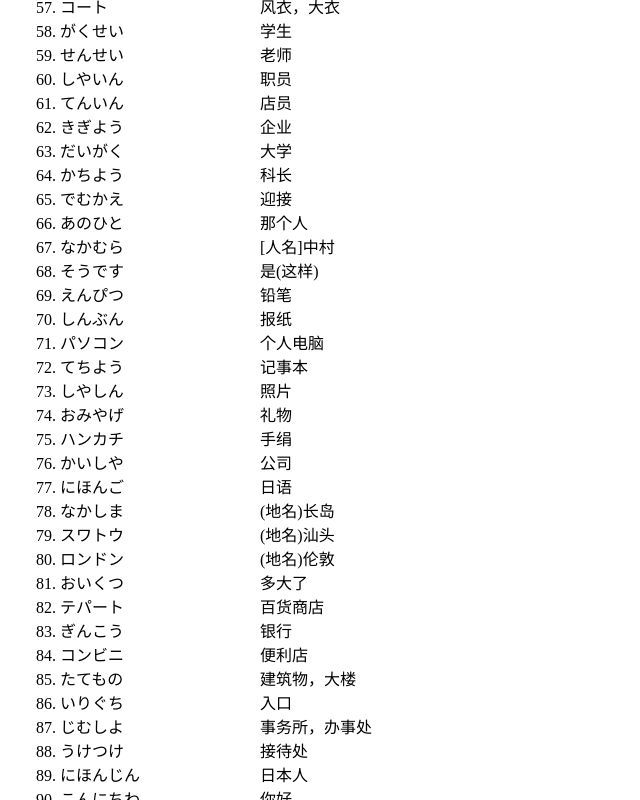
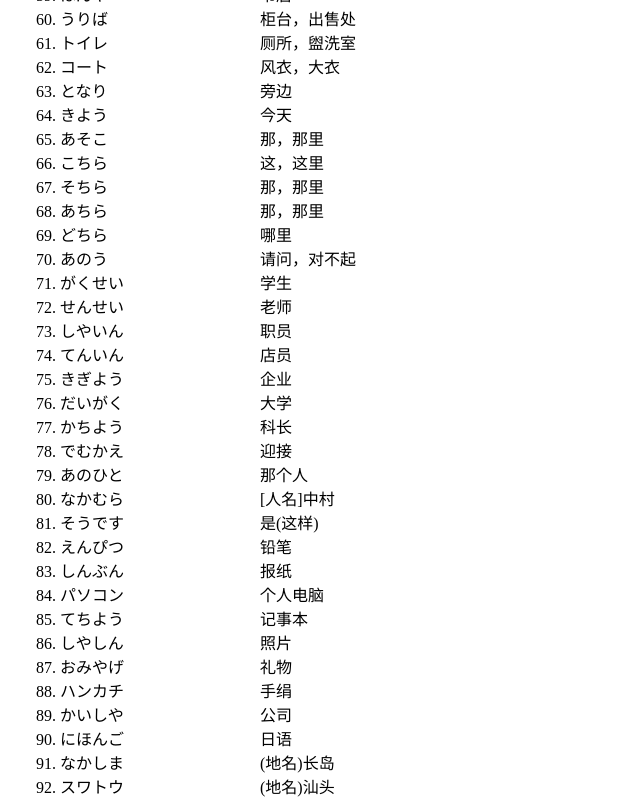
Before and after one commit to cazser/JapanesWordList, a Vue app: page / in a window 1280 px wide. Shown: the part 1520-2320 px from the top of the page, without its empty margins (0-640 px from the left). Built offline with nearby package versions, Linux system fonts and the light colour scheme.

Commit message:
新标日第3课&&142个单词打卡

```diff
--- a/src/App.vue
+++ b/src/App.vue
@@ -113,7 +113,8 @@ const onPlay=()=>{
 
 <style scoped>
 .wordList{
-  margin: 60px;
+  margin-left: 60px;
+  margin-right: 60px;
 }
 .wordListCell{
   min-width: 200px;
--- a/src/WordList.js
+++ b/src/WordList.js
@@ -122,6 +122,29 @@ const wordList=[
 {"日文":"ふく", "中文":"衣服"},
 {"日文":"エスカレータ", "中文":"自动扶梯"},
 {"日文":"コート", "中文":"风衣，大衣"},
+{"日文":"デジカメ", "中文":"数码相机"},
+{"日文":"くに", "中文":"国家"},
+{"日文":"ちぞ", "中文":"地图"},
+{"日文":"となり", "中文":"旁边"},
+{"日文":"しゆうへん", "中文":"周边"},
+{"日文":"きよう", "中文":"今天"},
+{"日文":"すいようび", "中文":"星期三"},
+{"日文":"もくようび", "中文":"星期四"},
+{"日文":"ここ", "中文":"这，这里"},
+{"日文":"そこ", "中文":"那，那里"},
+{"日文":"あそこ", "中文":"那，那里"},
+{"日文":"こちら", "中文":"这，这里"},
+{"日文":"そちら", "中文":"那，那里"},
+{"日文":"あちら", "中文":"那，那里"},
+{"日文":"どこ", "中文":"哪里"},
+{"日文":"どちら", "中文":"哪里"},
+{"日文":"あのう", "中文":"请问，对不起"},
+{"日文":"シャンハイ", "中文":"上海"},
+{"日文":"とうきょう", "中文":"东京"},
+
+
+
+
 
 
 
```
